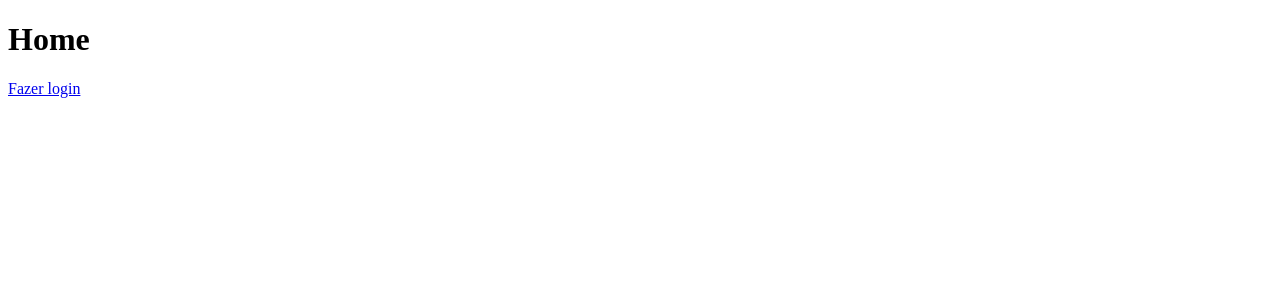
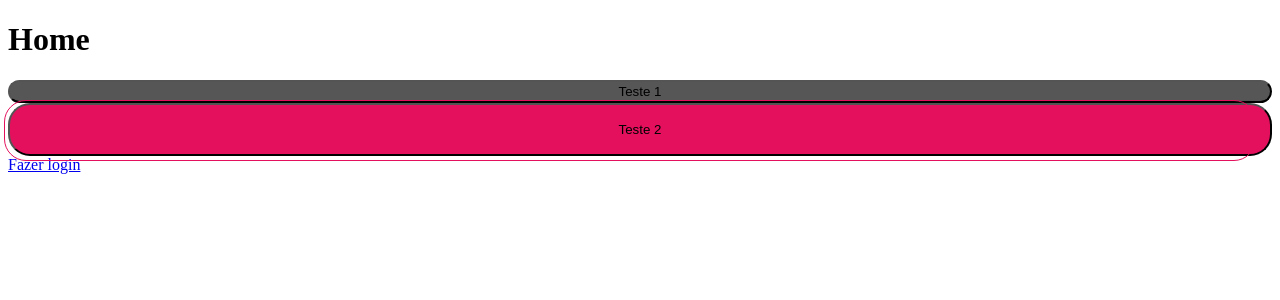
Before and after one commit to gabrielfari4/dio-project, a React (Create React App) app: page / in a window 1280 px wide. Shown: the top 300 px of the page. Built offline with nearby package versions, Linux system fonts and the light colour scheme.

Commit message:
creating button component

```diff
--- a/package.json
+++ b/package.json
@@ -10,6 +10,7 @@
     "react-dom": "^18.3.1",
     "react-router-dom": "^6.23.1",
     "react-scripts": "5.0.1",
+    "styled-components": "^6.1.11",
     "web-vitals": "^2.1.4"
   },
   "scripts": {
--- /dev/null
+++ b/src/components/Button/index.jsx
@@ -0,0 +1,12 @@
+import { ButtonContainer } from "./styles";
+
+
+const Button = ({ title, variant = 'primary', onClick }) => {
+  return (
+    <ButtonContainer variant={variant} onClick={onClick}>
+        {title}
+    </ButtonContainer>
+  )
+}
+
+export default Button;
--- /dev/null
+++ b/src/components/Button/styles.js
@@ -0,0 +1,31 @@
+import styled, { css } from "styled-components";
+
+
+export const ButtonContainer = styled.button`
+    background: #565656;
+    border-radius: 22px;
+    position: relative;
+
+    color: #000000;
+    padding: 2px 12px;
+    min-width: 120px;
+    width: 100%;
+
+    ${({variant}) => variant !== "primary" && css`
+        min-width: 167px;
+        height: 53px;
+
+        background: #E4105D;
+
+        &::after {
+            content: '';
+            position: absolute;
+            border: 1px solid #E4105D;
+            top: -5px;
+            left: -6px;
+            width: calc(100% - 10px);
+            height: calc(100% + 10px);
+            border-radius: 22px;
+        }
+    `}
+`
--- a/src/pages/home/index.jsx
+++ b/src/pages/home/index.jsx
@@ -1,9 +1,12 @@
 import { Link } from "react-router-dom";
+import Button from "../../components/Button";
 
 const Home = () => {
     return (
         <>
             <h1>Home</h1>
+            <Button title='Teste 1' />
+            <Button variant="secondary" title='Teste 2' />
             <Link to="/login">Fazer login</Link>
         </>
     )
```
Also changed, not shown: 1 other file (tests, documents, lock files or other folders).
